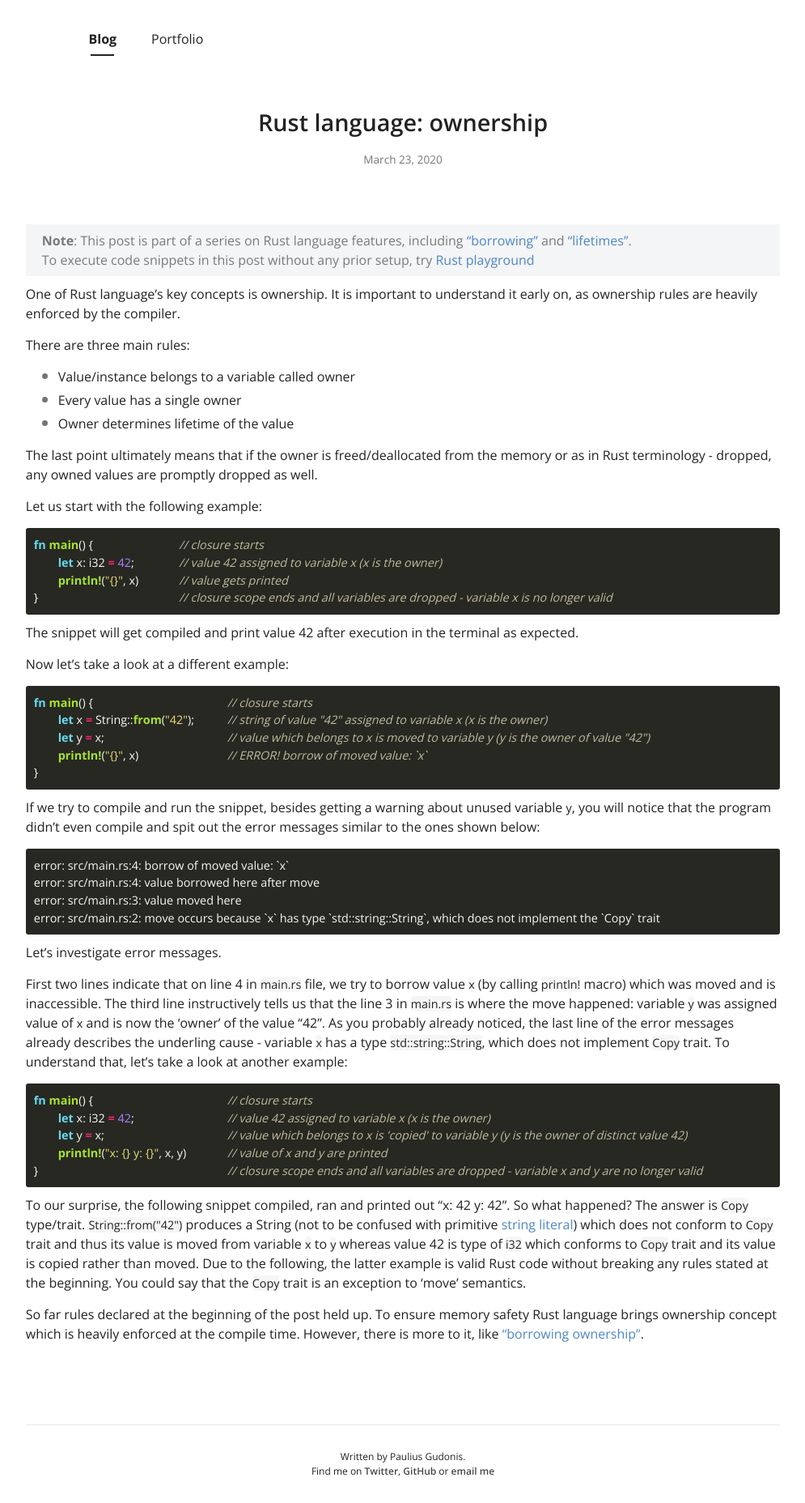
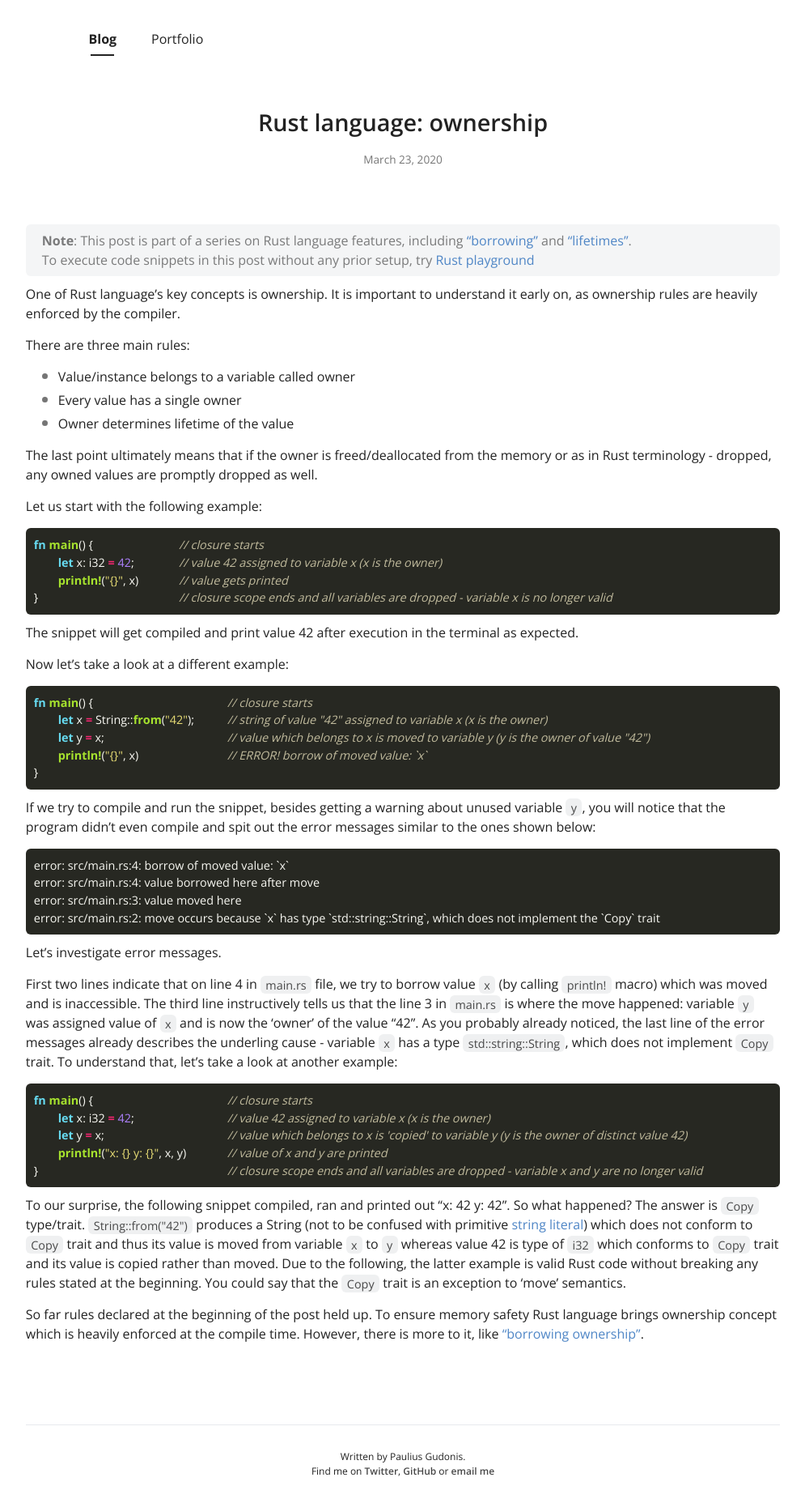
Before and after one commit to nakkht/pgu.dev, a Jekyll site: the page built from _posts/2020-03-23-rust-ownership.md, in a window 1280 px wide. Shown: the whole page at 81% size, without its empty margins (142-1137 px from the left). Built offline with Jekyll 4.4.1, drawn with Linux system fonts in a browser that asks for light colours; nearby versions of some CDN libraries.

Commit message:
Fixed background color of code.highlighter-rogue Fixed sizing of list text

```diff
--- a/_sass/base/_global.scss
+++ b/_sass/base/_global.scss
@@ -77,12 +77,12 @@ h6 {
 	p{
 		font-size : 0.9rem;
 	}
-}
-ol, ul {
-	li { font-size: 15px; }
+	ol, ul {
+		li { font-size: 0.9rem; }
+	}
 }
 em {
-	font-size: 15px;
+	font-size: 0.9rem;
 }
 a:link, a:visited, a:active, a:hover {
 	text-decoration: none;
@@ -98,10 +98,12 @@ a:link, a:visited, a:active, a:hover {
 .display-none{
 	display: none;
 }
-.highlighter-rouge {
+code.highlighter-rouge {
     font-size: 0.9rem;
-	background-color: #f6f6f6;
-	border-radius: 4px;
+    padding: .1rem .4rem;
+	background: #eff0f1;
+	color: rgba(0,0,0,0.7);
+	border-radius: 6px;
 }
 .tag {
 	background-color: $theme-dark;
@@ -119,7 +121,7 @@ a:link, a:visited, a:active, a:hover {
 .tag:hover {
 	background-color: $theme-dark2;
 }
-#icons{
+#icons {
 	margin-top: 25px;
 	li {
 		display: inline-block;
@@ -140,7 +142,7 @@ a:link, a:visited, a:active, a:hover {
 		color : #fff;
 	}
 }
-#error404{
+#error404 {
 	margin-top : 200px;
 	text-align: center;
 
--- a/_sass/base/_highlight.scss
+++ b/_sass/base/_highlight.scss
@@ -1,9 +1,10 @@
 .highlight pre {
-    border-radius: 3px;
+    border-radius: 6px;
     padding: 10px;
     margin : 10px 0;
     white-space: pre;
     overflow: auto;
+    font-size: 0.9rem;
 }
 
 // https://github.com/richleland/pygments-css
--- a/_sass/base/_utility.scss
+++ b/_sass/base/_utility.scss
@@ -2,9 +2,6 @@
 #post{
     h1, h2, h3, h4, h5, h6{
         margin : 15px 0 10px 0;
-    }
-    ol, ul {
-        * { font-size: 16px!important; }
     }
     ul {
         list-style-position: outside;
@@ -56,15 +53,14 @@
         td, th {
             padding: 0.5em 1em;
             border: 1px solid #ddd;
-            font-size: 16px;
         }
     }
     blockquote {
+        border-radius: 6px;
         background: #ced3d638;
         color: rgba(0,0,0,0.5);
         margin: 10px auto;
         padding: 8px 20px;
-        * { font-size: 16px; }
     }
     .preview{
         display: none;
```
